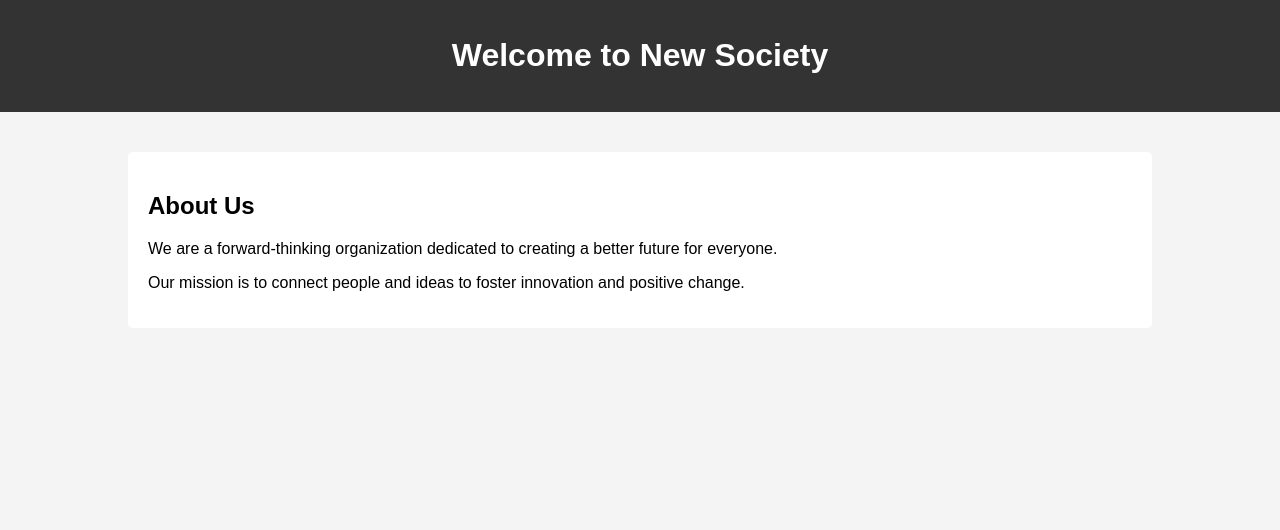
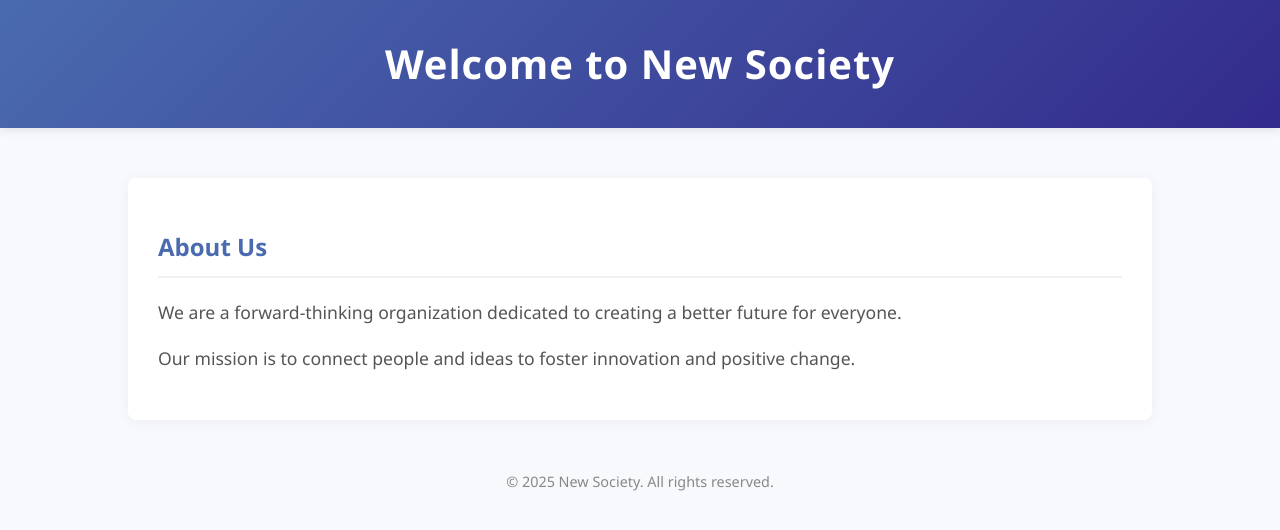
Before and after one commit to ninja-shankar/new-society-test, a plain HTML site: page index.html in a window 1280 px wide. Drawn offline with Linux system fonts and the light colour scheme.

Commit message:
Enhance styling with better CSS

```diff
--- a/index.html
+++ b/index.html
@@ -6,27 +6,53 @@
     <title>New Society</title>
     <style>
         body {
-            font-family: Arial, sans-serif;
+            font-family: 'Segoe UI', Tahoma, Geneva, Verdana, sans-serif;
             margin: 0;
             padding: 0;
-            background-color: #f4f4f4;
+            background-color: #f7f9fc;
+            color: #333;
+            line-height: 1.6;
         }
         .container {
             width: 80%;
+            max-width: 1200px;
             margin: 0 auto;
             padding: 20px;
         }
         header {
-            background-color: #333;
+            background: linear-gradient(135deg, #4a6baf 0%, #332b8c 100%);
             color: white;
-            padding: 1rem;
+            padding: 2rem;
             text-align: center;
+            box-shadow: 0 2px 10px rgba(0, 0, 0, 0.1);
+        }
+        header h1 {
+            margin: 0;
+            font-size: 2.5em;
+            letter-spacing: 1px;
         }
         .content {
             background-color: white;
+            padding: 30px;
+            margin-top: 30px;
+            border-radius: 8px;
+            box-shadow: 0 2px 15px rgba(0, 0, 0, 0.05);
+        }
+        h2 {
+            color: #4a6baf;
+            border-bottom: 2px solid #f0f0f0;
+            padding-bottom: 10px;
+        }
+        p {
+            font-size: 1.1em;
+            color: #555;
+        }
+        .footer {
+            text-align: center;
+            margin-top: 30px;
             padding: 20px;
-            margin-top: 20px;
-            border-radius: 5px;
+            color: #888;
+            font-size: 0.9em;
         }
     </style>
 </head>
@@ -40,6 +66,9 @@
             <p>We are a forward-thinking organization dedicated to creating a better future for everyone.</p>
             <p>Our mission is to connect people and ideas to foster innovation and positive change.</p>
         </div>
+        <div class="footer">
+            &copy; 2025 New Society. All rights reserved.
+        </div>
     </div>
 </body>
 </html>
```
